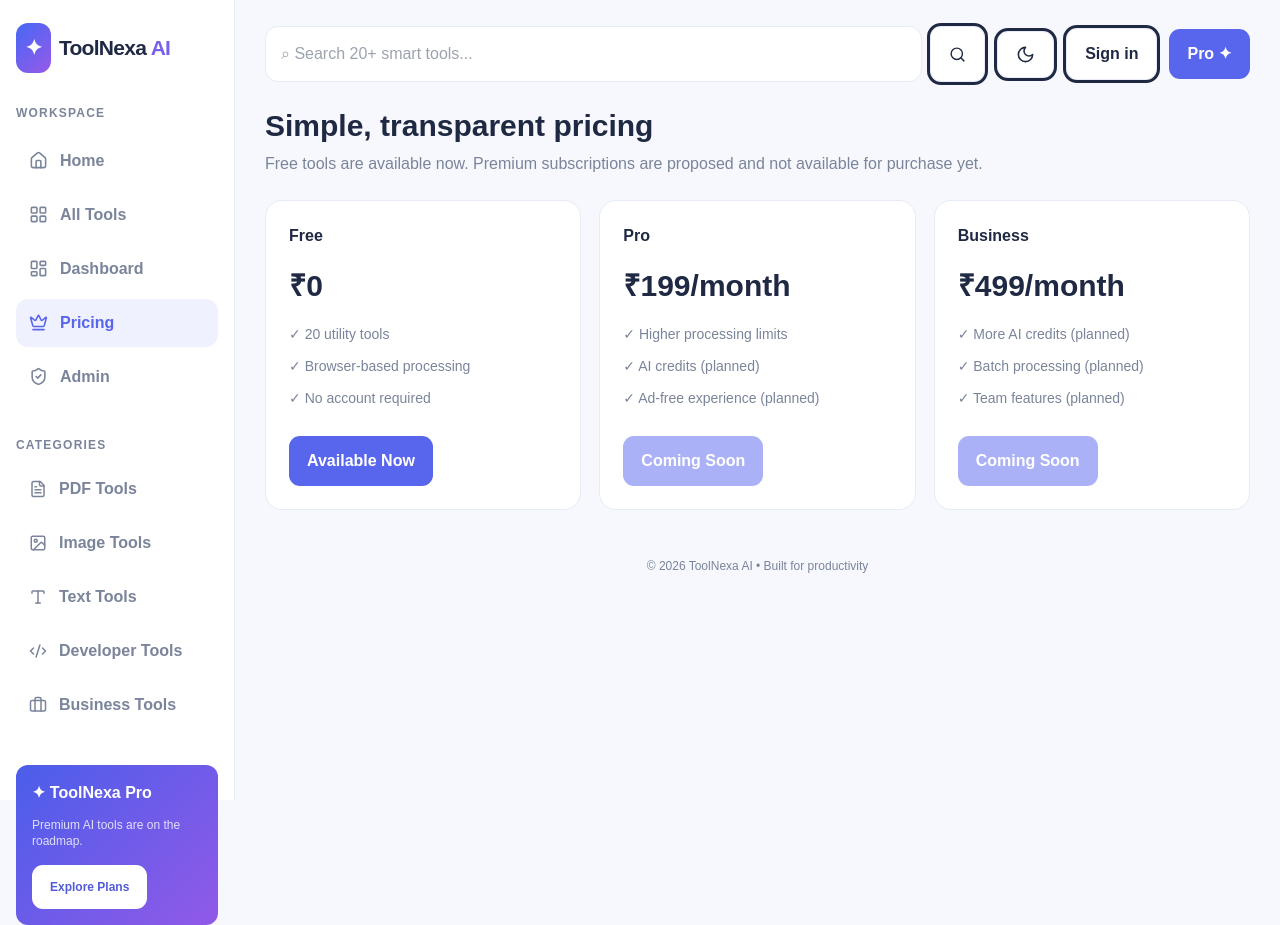
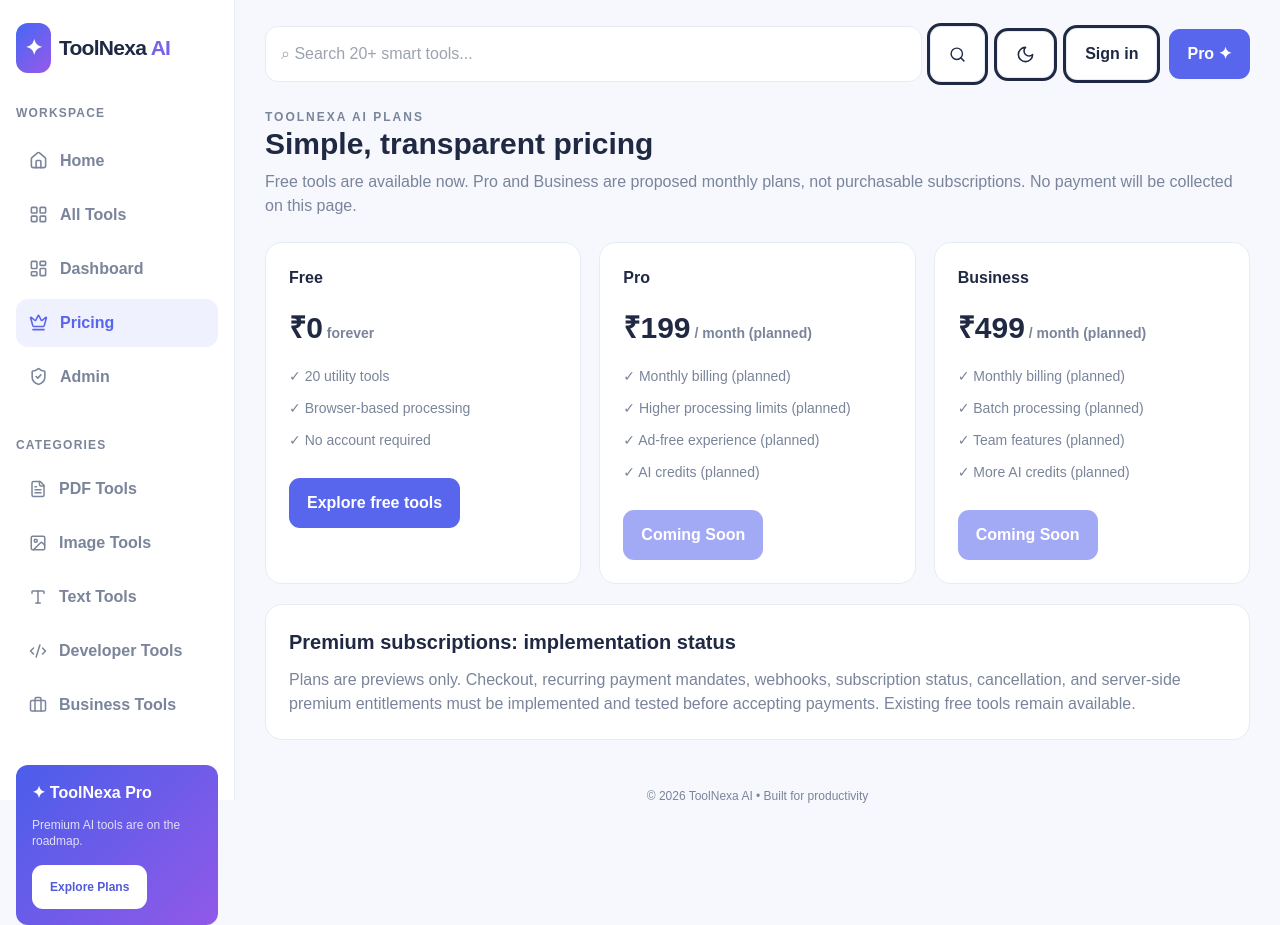
Before and after one commit to RaviVadhiya11/toolnexa-ai, a Next.js app: page /pricing in a window 1280 px wide. Built offline with nearby package versions, Linux system fonts and the light colour scheme; no server answers.

Commit message:
Phase 7: clarify monthly premium plan previews and safe checkout status

```diff
--- a/app/pricing/page.tsx
+++ b/app/pricing/page.tsx
@@ -1 +1,7 @@
-export default function Pricing(){return <><h1 className="text-3xl font-extrabold">Simple, transparent pricing</h1><p className="muted mt-2 mb-6">Free tools are available now. Premium subscriptions are proposed and not available for purchase yet.</p><div className="pricing-grid">{[{name:'Free',price:'₹0',features:['20 utility tools','Browser-based processing','No account required']},{name:'Pro',price:'₹199/month',features:['Higher processing limits','AI credits (planned)','Ad-free experience (planned)']},{name:'Business',price:'₹499/month',features:['More AI credits (planned)','Batch processing (planned)','Team features (planned)']}].map(p=><div className="panel" key={p.name}><b>{p.name}</b><h2 className="text-3xl font-extrabold my-5">{p.price}</h2>{p.features.map(f=><p className="muted mt-3 text-sm" key={f}>✓ {f}</p>)}<button className="button mt-7" disabled={p.name!=='Free'} style={p.name!=='Free'?{opacity:.5,cursor:'not-allowed'}:{}}>{p.name==='Free'?'Available Now':'Coming Soon'}</button></div>)}</div></>}
+import Link from 'next/link';
+const plans=[
+ {name:'Free',price:'₹0',features:['20 utility tools','Browser-based processing','No account required'],available:true},
+ {name:'Pro',price:'₹199',features:['Monthly billing (planned)','Higher processing limits (planned)','Ad-free experience (planned)','AI credits (planned)'],available:false},
+ {name:'Business',price:'₹499',features:['Monthly billing (planned)','Batch processing (planned)','Team features (planned)','More AI credits (planned)'],available:false}
+];
+export default function Pricing(){return <section><p className="eyebrow muted">ToolNexa AI Plans</p><h1 className="text-3xl font-extrabold">Simple, transparent pricing</h1><p className="muted mt-2 mb-6">Free tools are available now. Pro and Business are proposed monthly plans, not purchasable subscriptions. No payment will be collected on this page.</p><div className="pricing-grid">{plans.map(p=><div className="panel" key={p.name}><b>{p.name}</b><h2 className="text-3xl font-extrabold my-5">{p.price}<span className="muted text-sm">{p.available?' forever':' / month (planned)'}</span></h2>{p.features.map(f=><p className="muted mt-3 text-sm" key={f}>✓ {f}</p>)}{p.available?<Link href="/tools" className="button mt-7">Explore free tools</Link>:<span className="button mt-7" aria-label={p.name+' coming soon'} style={{opacity:.55,cursor:'not-allowed',display:'inline-block'}}>Coming Soon</span>}</div>)}</div><div className="panel mt-5"><h2 className="text-xl font-bold">Premium subscriptions: implementation status</h2><p className="muted mt-3">Plans are previews only. Checkout, recurring payment mandates, webhooks, subscription status, cancellation, and server-side premium entitlements must be implemented and tested before accepting payments. Existing free tools remain available.</p></div></section>}
```
